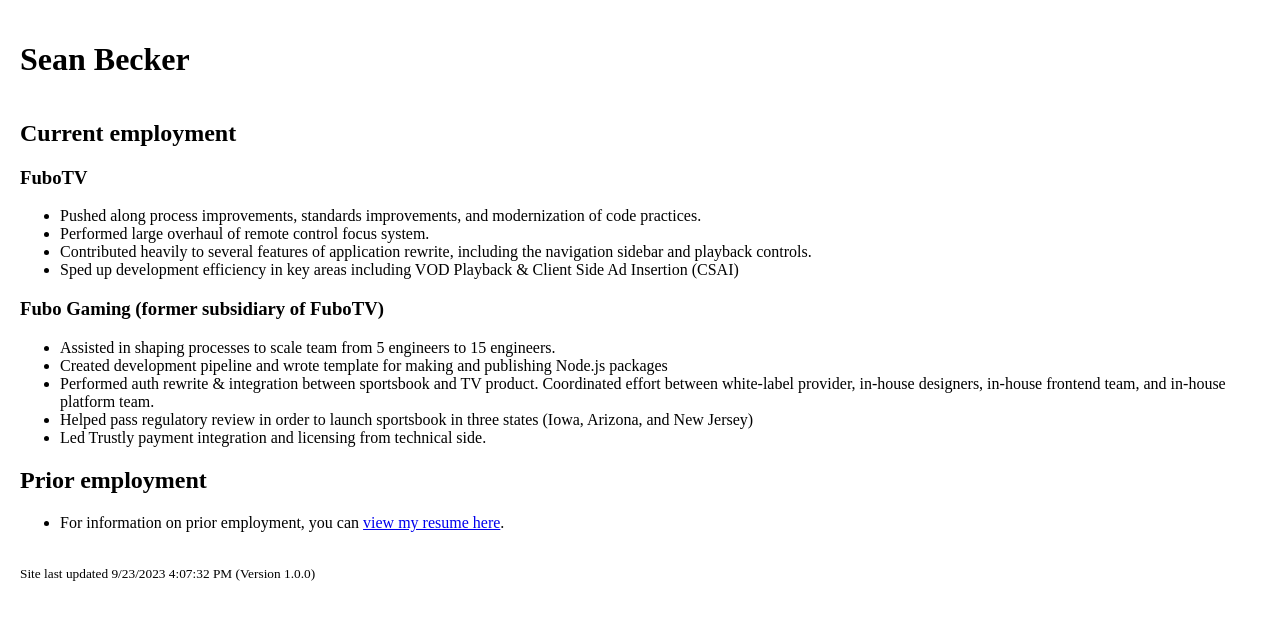
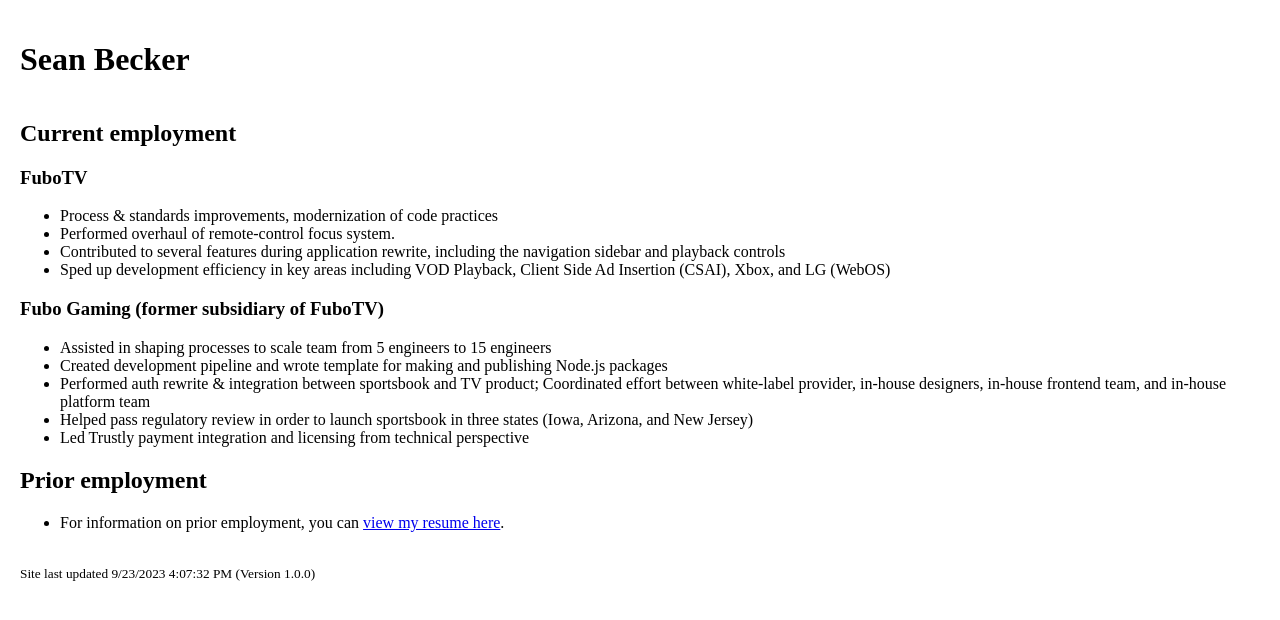
Before and after one commit to seanbecker15/personal-website, a React app: page /experience in a window 1280 px wide. Shown: the top 620 px of the page. Built offline with nearby package versions, Linux system fonts and the light colour scheme.

Commit message:
integrate prior changes

```diff
--- a/src/routes/experience/index.js
+++ b/src/routes/experience/index.js
@@ -5,28 +5,26 @@
     <div className="Experience">
       <h2>Current employment</h2>
       <h3>FuboTV</h3>
+
       <List>
         <ListItem>
-          Pushed along process improvements, standards improvements, and
-          modernization of code practices.
+          Process & standards improvements, modernization of code practices
+        </ListItem>
+        <ListItem>Performed overhaul of remote-control focus system.</ListItem>
+        <ListItem>
+          Contributed to several features during application rewrite, including
+          the navigation sidebar and playback controls
         </ListItem>
         <ListItem>
-          Performed large overhaul of remote control focus system.
-        </ListItem>
-        <ListItem>
-          Contributed heavily to several features of application rewrite,
-          including the navigation sidebar and playback controls.
-        </ListItem>
-        <ListItem>
-          Sped up development efficiency in key areas including VOD Playback &
-          Client Side Ad Insertion (CSAI)
+          Sped up development efficiency in key areas including VOD Playback,
+          Client Side Ad Insertion (CSAI), Xbox, and LG (WebOS)
         </ListItem>
       </List>
-      <h3>{'Fubo Gaming (former subsidiary of FuboTV)'}</h3>
+      <h3>{"Fubo Gaming (former subsidiary of FuboTV)"}</h3>
       <List>
         <ListItem>
           Assisted in shaping processes to scale team from 5 engineers to 15
-          engineers.
+          engineers
         </ListItem>
         <ListItem>
           Created development pipeline and wrote template for making and
@@ -34,22 +32,23 @@
         </ListItem>
         <ListItem>
           Performed auth rewrite & integration between sportsbook and TV
-          product. Coordinated effort between white-label provider, in-house
-          designers, in-house frontend team, and in-house platform team.
+          product; Coordinated effort between white-label provider, in-house
+          designers, in-house frontend team, and in-house platform team
         </ListItem>
         <ListItem>
           Helped pass regulatory review in order to launch sportsbook in three
           states (Iowa, Arizona, and New Jersey)
         </ListItem>
         <ListItem>
-          Led Trustly payment integration and licensing from technical side.
+          Led Trustly payment integration and licensing from technical
+          perspective
         </ListItem>
       </List>
 
       <h2>Prior employment</h2>
       <List>
         <ListItem>
-          For information on prior employment, you can{' '}
+          For information on prior employment, you can{" "}
           <Anchor to="./assets/docs/resume.pdf">view my resume here</Anchor>.
         </ListItem>
       </List>
```
